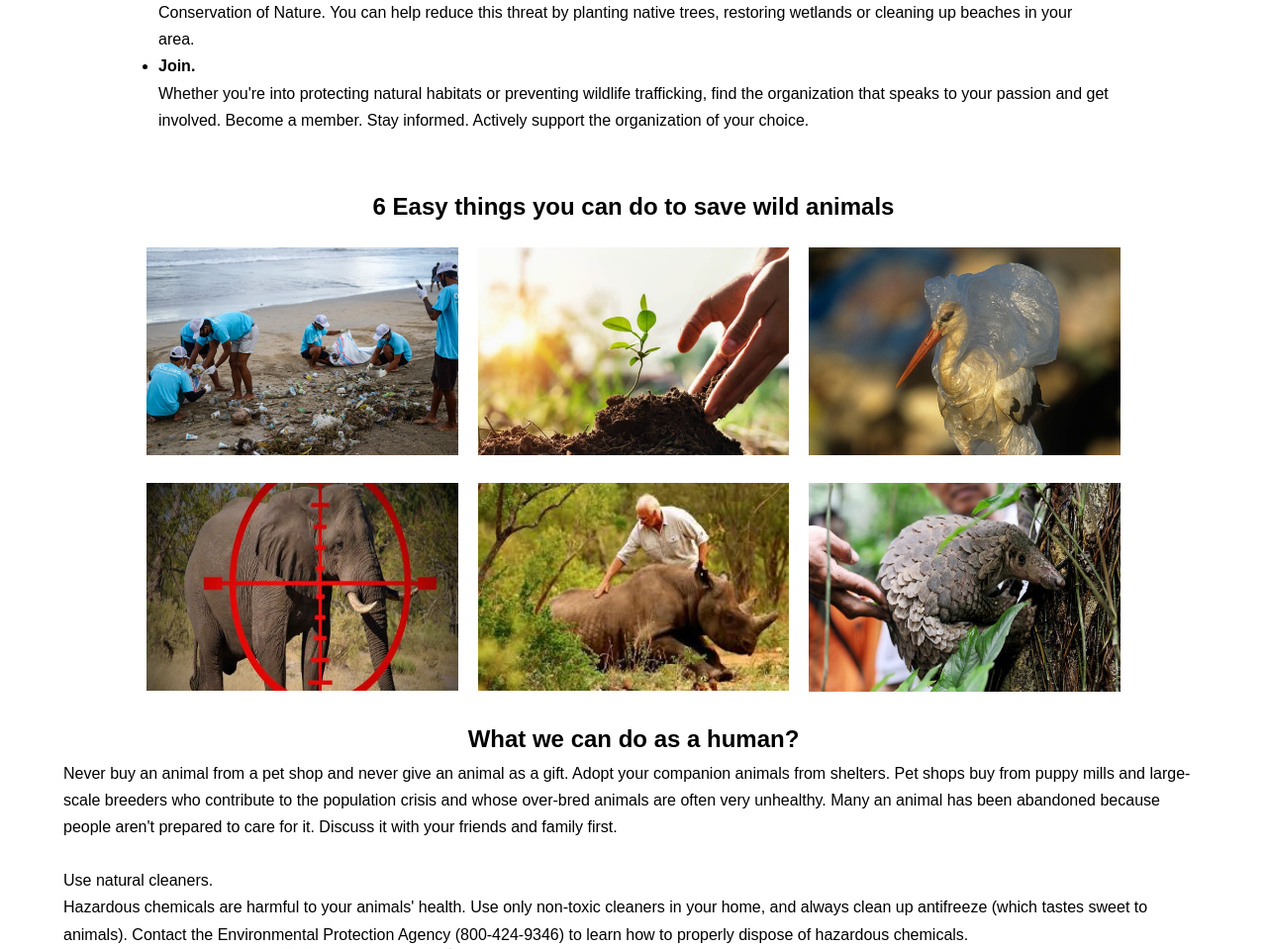
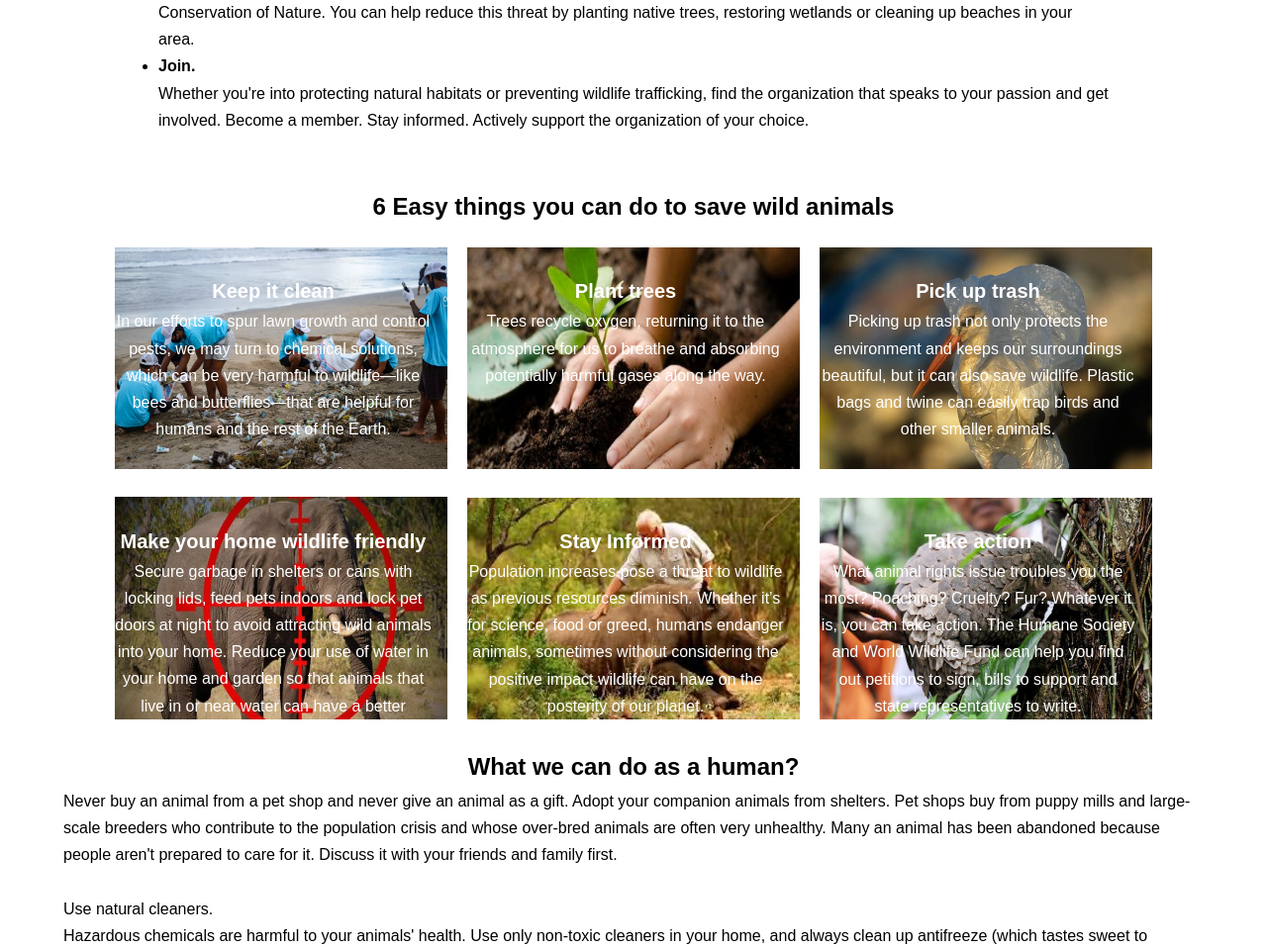
Before and after one commit to sathsaranigithub/new_project, a PHP site: page /message.html in a window 1280 px wide. Shown: the part 1631-2590 px from the top of the page at 99% size. Run offline with PHP 8.4, Linux system fonts and the light colour scheme.

Commit message:
add grid-text

```diff
--- a/message.html
+++ b/message.html
@@ -58,16 +58,34 @@
         <div class="help-g">
             <div class="grid-container">
                 <div class="help-l">
-                    <div class="grid-item"><img src="./img/g-m1.jpg" alt="help1" width="100%"></div>
-                    <div class="grid-item"><img src="./img/g-m5.jpg" alt="help2" width="100%"></div>
+                    <div class="grid-item">
+                        <p><br><b style="font-size: 20px;">Keep it clean</b><br>
+                            In our efforts to spur lawn growth and control pests, we may turn to chemical solutions, which can be very harmful to wildlife—like bees and butterflies—that are helpful for humans and the rest of the Earth.</p>
+                        <img src="./img/g-m1.jpg" alt="help1" width="100%"></div>
+                    <div class="grid-item">
+                        <p><br><b style="font-size: 20px;">Make your home wildlife friendly</b><br>
+                            Secure garbage in shelters or cans with locking lids, feed pets indoors and lock pet doors at night to avoid attracting wild animals into your home. Reduce your use of water in your home and garden so that animals that live in or near water can have a better chance of survival.</p>
+                            <img src="./img/g-m5.jpg" alt="help2" width="100%"></div>
                 </div>
                 <div class="help-l">
-                    <div class="grid-item"><img src="./img/g-m2.jpg" alt="help3" width="100%"></div>
-                    <div class="grid-item"><img src="./img/g-m4.jpg" alt="help4" width="100%"></div>
+                    <div class="grid-item">
+                        <p><br><b style="font-size: 20px;">Plant trees</b><br>
+                            Trees recycle oxygen, returning it to the atmosphere for us to breathe and absorbing potentially harmful gases along the way.</p>
+                        <img src="./img/g-m2.jpg" alt="help3" width="100%"></div>
+                    <div class="grid-item">
+                        <p><br><b style="font-size: 20px;">Stay Informed </b><br>
+                            Population increases pose a threat to wildlife as previous resources diminish. Whether it’s for science, food or greed, humans endanger animals, sometimes without considering the positive impact wildlife can have on the posterity of our planet.</p>
+                        <img src="./img/g-m4.jpg" alt="help4" width="100%"></div>
                 </div>
                 <div class="help-l">
-                    <div class="grid-item"><img src="./img/g-m3.jpg" alt="help5" width="100%"></div>
-                    <div class="grid-item"><img src="./img/g-m6.jpg" alt="help6" width="100%"></div>
+                    <div class="grid-item">
+                        <p><br><b style="font-size: 20px;">Pick up trash</b><br>
+                            Picking up trash not only protects the environment and keeps our surroundings beautiful, but it can also save wildlife. Plastic bags and twine can easily trap birds and other smaller animals.</p>
+                            <img src="./img/g-m3.jpg" alt="help5" width="100%"></div>
+                    <div class="grid-item">
+                        <p><br><b style="font-size: 20px;">Take action</b><br>
+                            What animal rights issue troubles you the most? Poaching? Cruelty? Fur? Whatever it is, you can take action. The Humane Society and World Wildlife Fund can help you find out petitions to sign, bills to support and state representatives to write.</p>
+                        <img src="./img/g-m6.jpg" alt="help6" width="100%"></div>
                 </div>
             </div>
         </div>
--- a/messagestyle.css
+++ b/messagestyle.css
@@ -166,13 +166,20 @@ h2 {
   display: grid;
   grid-template-columns: auto auto auto;
   padding: 10px;
-  width: 80%;
+  width: 85%;
 }
 .grid-item {
   overflow: hidden;
   margin: 0 auto;
   padding: 10px;
   border-radius: 12px;
+}
+.grid-item p {
+  position: absolute;
+  width: 25%;
+  text-align: center;
+  z-index: 0;
+  color: #ffffff;
 }
 .grid-item img {
   width: 100%;
```
Also changed, not shown: img/g-m2.jpg.
